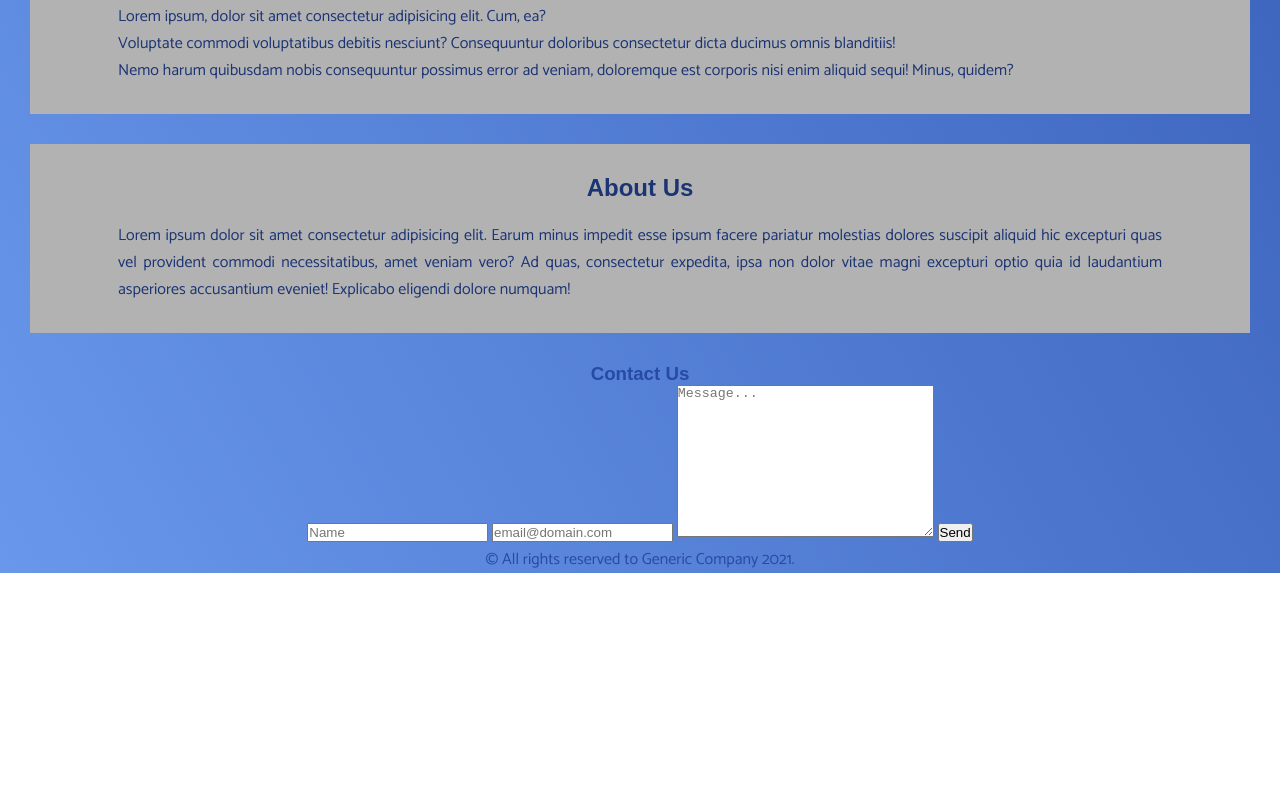
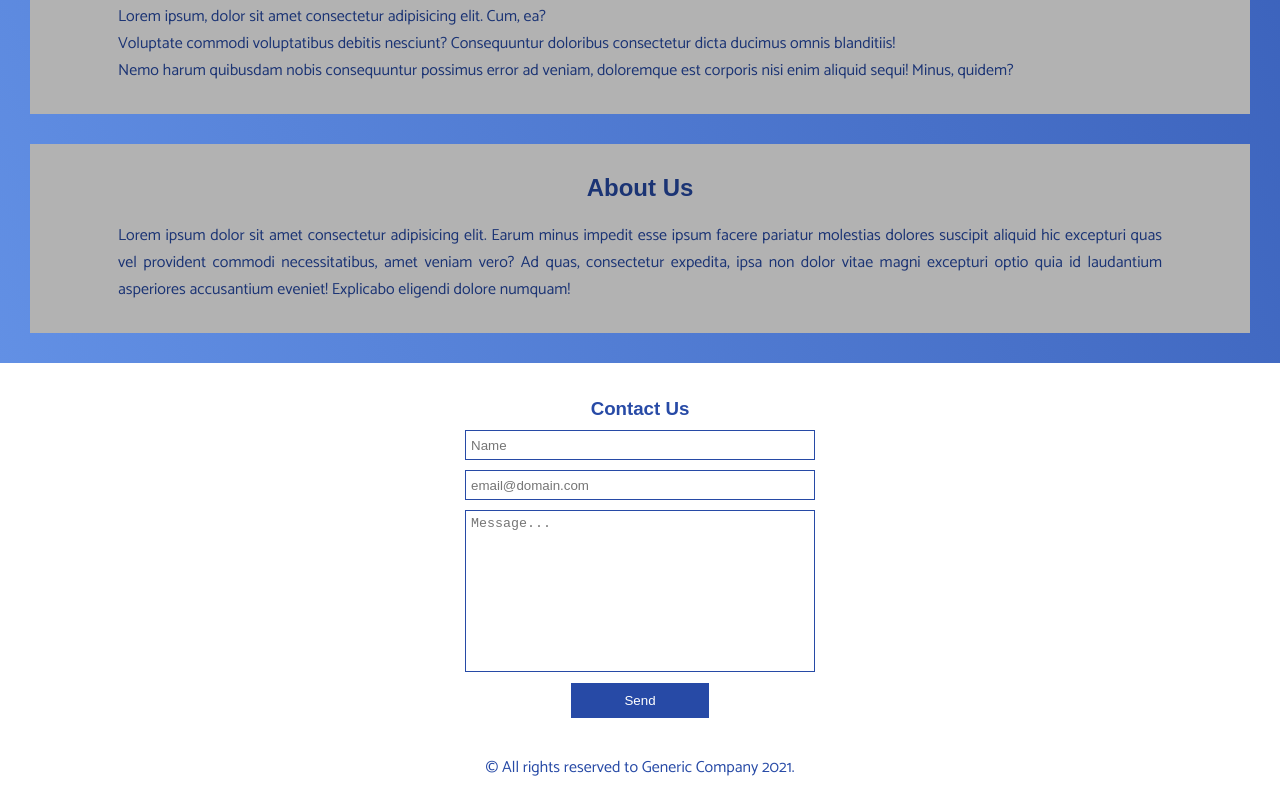
Before and after one commit to majidalfiqi/landingPage, a plain HTML site: page index.html in a window 1280 px wide. Shown: the part 1637-2448 px from the top of the page. Before the commit the page ends 2210 px from the top, so only its background shows below. Drawn offline with Linux system fonts and the light colour scheme; a web font is replaced by a local one.

Commit message:
Style the footer

```diff
--- a/css/styles.css
+++ b/css/styles.css
@@ -225,4 +225,67 @@ h4 {
   border: 1px solid var(--clr-primary);
 }
 /* end pricing */
-/* end main */ ;
+/* end main */
+
+/* footer */
+.footer {
+  display: flex;
+  flex-direction: column;
+  align-items: center;
+  justify-content: center;
+  background: #fff;
+  padding: 30px;
+}
+/* form */
+form {
+  display: flex;
+  flex-direction: column;
+  align-items: center;
+  justify-content: center;
+  width: 350px;
+}
+
+form > * {
+  margin-top: 5px;
+  margin-bottom: 5px;
+  width: 100%;
+}
+
+form input {
+  height: 30px;
+  padding: 5px;
+  border: 1px solid var(--clr-primary);
+  color: var(--clr-primary);
+  outline: none;
+}
+
+form textarea {
+  padding: 5px;
+  border: 1px solid var(--clr-primary);
+  color: var(--clr-primary);
+  outline: none;
+  resize: none;
+}
+
+form button {
+  width: 40%;
+  padding: 10px;
+  border: 1px solid #fff;
+  background: var(--clr-primary);
+  color: #fff;
+  cursor: pointer;
+}
+
+form button:hover {
+  border: 1px solid var(--clr-primary);
+  background: #fff;
+  color: var(--clr-primary);
+}
+/* end form */
+
+/* copyrights */
+.footer p {
+  margin-top: 30px;
+}
+/* end copyrights */
+/* end footer */
```
